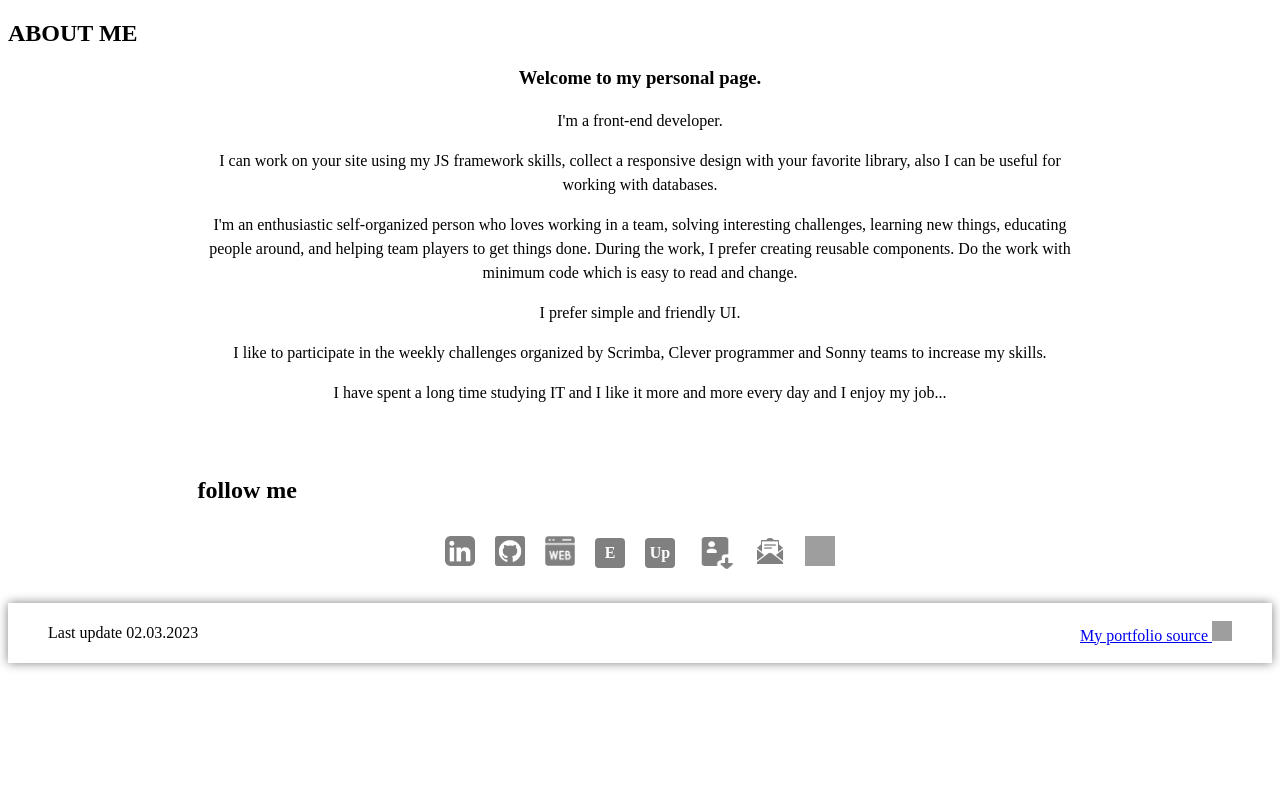
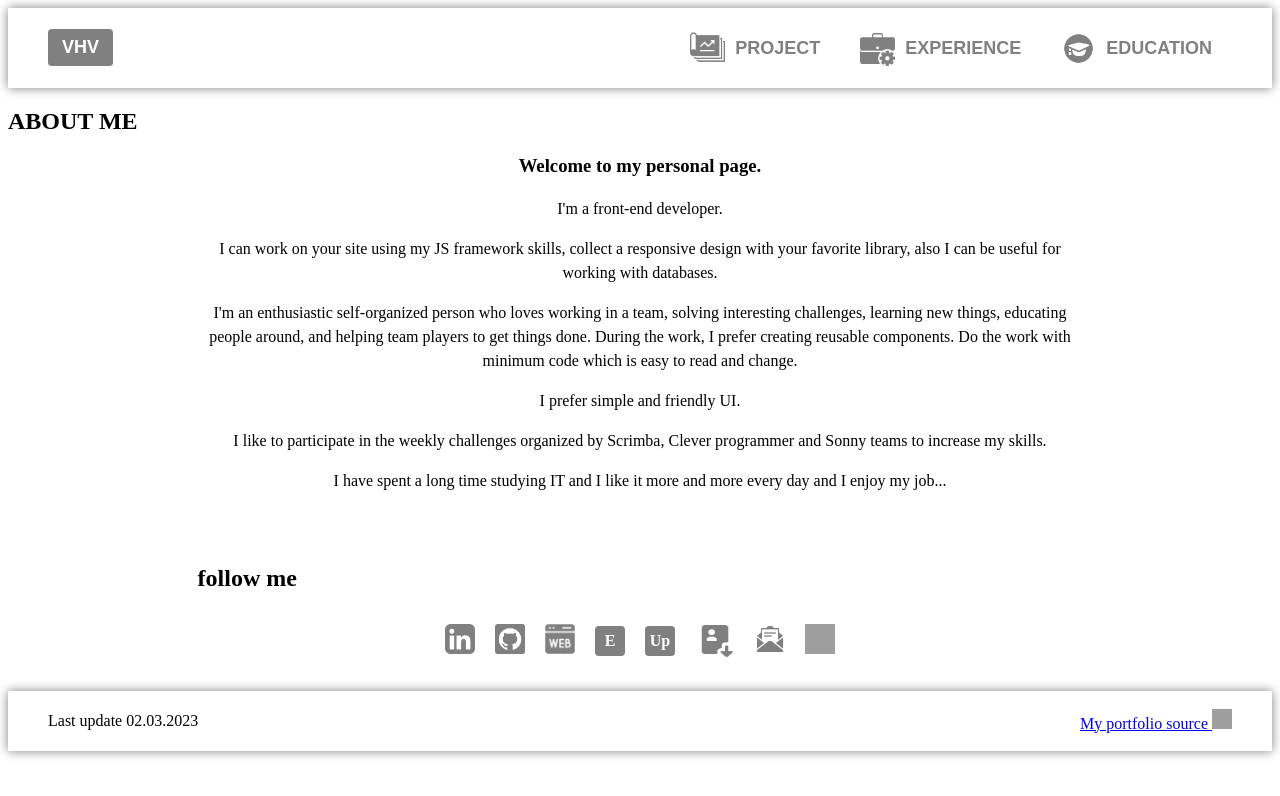
Before and after one commit to hakobyanviktoria8/my-portfolio-app, a Next.js app: page / in a window 1280 px wide. Shown: the top 796 px of the page. Built offline with nearby package versions, Linux system fonts and the light colour scheme; grey boxes are pictures that could not be loaded.

Commit message:
deploy error3 navbar

```diff
--- a/src/components/layout.tsx
+++ b/src/components/layout.tsx
@@ -1,9 +1,11 @@
 import { Footer } from "./footer";
 import styles from "./../styles/Layout.module.css";
+import NavbarComp from "./NavbarComp";
 
 export default function Layout({ children }: any) {
   return (
     <div className={styles.container}>
+      <NavbarComp />
       <main>{children}</main>
       <Footer />
     </div>
```
